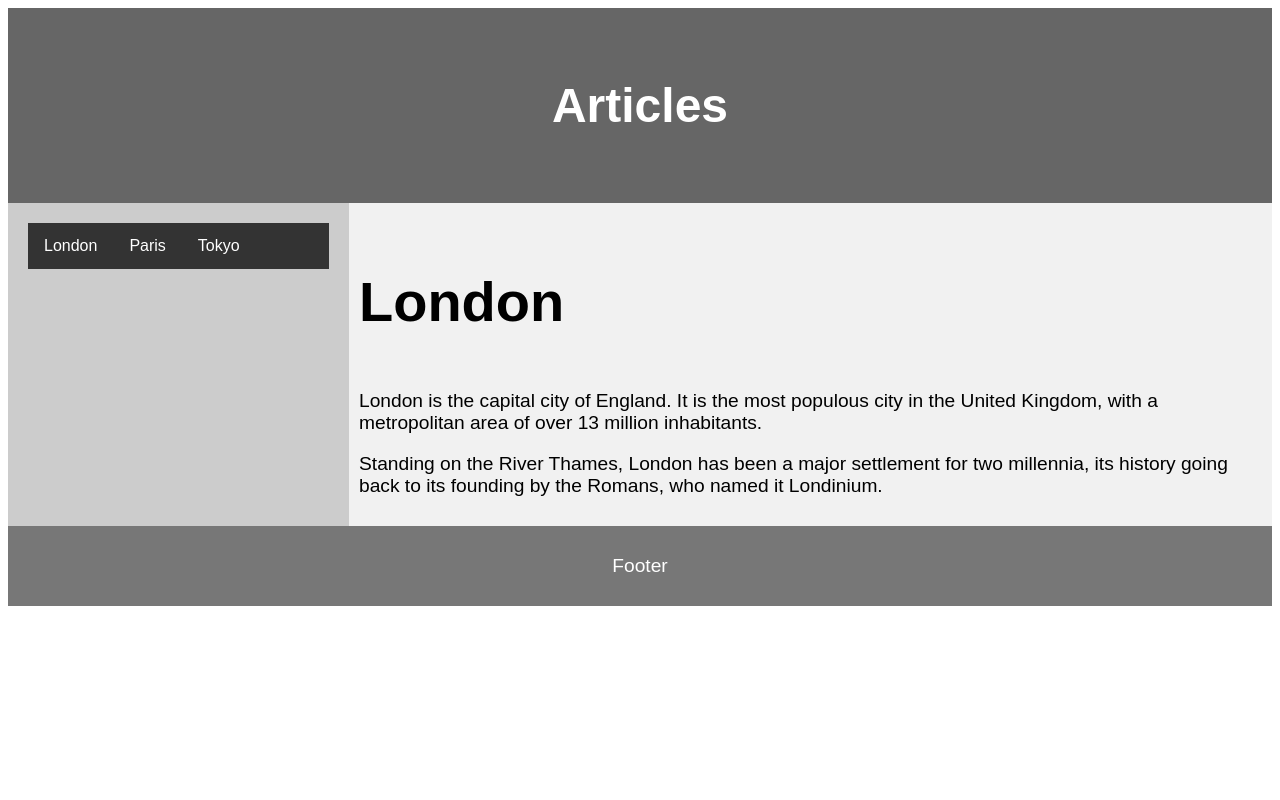
After one commit to archiewhite01/CS114_Coursework, a PHP site: page /pages/news.html in a window 1280 px wide. The commit adds this page. Run offline with PHP 8.4, Linux system fonts and the light colour scheme.

Commit message:
initial website setup

```diff
--- a/css/stylesheet.css
+++ b/css/stylesheet.css
@@ -13,31 +11,15 @@
 }
 
 /*------------------------------------------------------------------------------------------------------------------*/
-/*header css styling*/
-body {
-    margin: 10%;
-    margin-top: 5%;
-    font-size: 1rem;
-}
-
-/* Header style */
-.header {
-    height: 10rem;
-    grid-area: header;
-    font-size: 8%;
-    width: auto;
-    margin: auto;
-    padding-bottom: 10%;
-}
-
 
 /* title styles*/
 .title {
-    color: black;
     line-height: 1;
+    padding:0.5rem;
     width: auto;
+    border: 1rem;
     margin: auto;
-    padding-bottom: 1rem;
+    text-align: center;
 }
 
 
@@ -53,49 +35,42 @@ body {
     text-decoration: underline;
 }
 
-.tagline{
+.tagline {
     font-size: 1.5rem;
     font-weight: normal;
-    padding-left:1rem;
-    color: #cccccc;
+    line-height: 1;
+    padding: 0.5rem;
+    width: auto;
+    border: 1rem;
+    margin-bottom: 2rem;
+    text-align: center;
+
 }
 
-
 /* navigation bar style ---------------------------------------------------------------------------------------------*/
-.navigation {
-    font-weight: bold;
-    /*background-color: #222222;*/
+ul {
+    list-style-type: none;
+    margin: 0;
+    padding: 0;
     overflow: hidden;
-    font-size: 1.2rem;
-    line-height: 1;
-    padding-top: .75rem;
-    margin-bottom: 1rem;
+    background-color: #333;
 }
 
+li {
+    float: left;
+}
 
-.navigation a {
-    color: lightslategrey;
-    float: left;
+li a {
+    display: block;
+    color: white;
     text-align: center;
-    padding: 0.9rem 1rem;
+    padding: 14px 16px;
     text-decoration: none;
 }
 
-
-.navigation a:hover,
-.navigation a:focus {
-    text-decoration: underline;
-    color: inherit;
-}
-
-
-.navigation a.active {
-    background-color: #222222;
-    color: inherit
-}
-
-.center-header{
-    alignment: right;
+/* Change the link color to #111 (black) on hover */
+li a:hover {
+    background-color: #111;
 }
 
 /*------------------------------------------------------------------------------------------------------------------*/
@@ -105,12 +80,10 @@ body {
 
 h1{
     font-weight: bold;
-    font-size: 6rem;
-
+    font-size: 3.5rem;
 }
 
 h2{
-    color: black;
     font-weight: bold;
     font-size: 3rem;
 }
@@ -123,12 +96,19 @@ p{
     font-size: 1.2rem;
 }
 
+ul {
+    list-style-type: none;
+    margin: 0;
+    padding: 0;
+}
+
+body{
+    font-family: font;
+    font-size: 1rem;
+}
+
 /*------------------------------------------------------------------------------------------------------------------*/
-.panel {
-    padding-top: 5rem;
-    text-align: center;
-    padding-bottom: 25px;
-}
+
 
 .left-align {
     text-align: left;
@@ -313,40 +262,65 @@ td{
     background-color: #f2f2f2;
 }
 
-.table{
-    color: black;
-    alignment: left;
+* {
+    box-sizing: border-box;
 }
 
-.nav-item{
-    color: white;
-    padding-right: 2rem;
+body {
+    font-family: Arial, Helvetica, sans-serif;
 }
 
-.form{
-    padding-bottom: 2%;
+/* Style the header */
+header {
+    background-color: #666;
+    padding: 30px;
+    text-align: center;
+    font-size: 35px;
+    color: white;
 }
 
-
-
-.button2 {
-    transition: all .3s;
-    border: 1px solid #ddd;
-    padding: 8px 16px;
-    text-decoration: none;
-    border-radius: 5px;
-    font-size: 15px;
+/* Container for flexboxes */
+section {
+    display: -webkit-flex;
+    display: flex;
 }
 
-.button2:not(.active) {
-    background-color:transparent;
+/* Style the navigation menu */
+nav {
+    -webkit-flex: 1;
+    -ms-flex: 1;
+    flex: 1;
+    background: #ccc;
+    padding: 20px;
 }
 
-.active {
-    background-color: #ff4d4d;
-    color :#fff;
+/* Style the list inside the menu */
+nav ul {
+    list-style-type: none;
+    padding: 0;
 }
 
-.button2:hover:not(.active) {
-    background-color: #ddd;
+/* Style the content */
+article {
+    -webkit-flex: 3;
+    -ms-flex: 3;
+    flex: 3;
+    background-color: #f1f1f1;
+    padding: 10px;
 }
+
+/* Style the footer */
+footer {
+    background-color: #777;
+    padding: 10px;
+    text-align: center;
+    color: white;
+}
+
+/* Responsive layout - makes the menu and the content (inside the section) sit on top of each other instead of next to each other */
+@media (max-width: 600px) {
+    section {
+        -webkit-flex-direction: column;
+        flex-direction: column;
+    }
+}
--- /dev/null
+++ b/pages/news.html
@@ -0,0 +1,38 @@
+
+<html lang="en">
+<meta charset="UTF-8">
+<meta name="viewport" content="width=device-width, initial-scale=1">
+<link rel="stylesheet" href="../css/stylesheet.css">
+
+<html>
+<!--includes the header html in the page. as well as an extra subheading.-->
+<head>
+    <?php include '../html/header.html'; ?>
+</head>
+<body>
+
+<header>
+    <h2>Articles</h2>
+</header>
+
+<section>
+    <nav>
+        <ul>
+            <li><a href="#">London</a></li>
+            <li><a href="#">Paris</a></li>
+            <li><a href="#">Tokyo</a></li>
+        </ul>
+    </nav>
+
+    <article>
+        <h1>London</h1>
+        <p>London is the capital city of England. It is the most populous city in the  United Kingdom, with a metropolitan area of over 13 million inhabitants.</p>
+        <p>Standing on the River Thames, London has been a major settlement for two millennia, its history going back to its founding by the Romans, who named it Londinium.</p>
+    </article>
+</section>
+
+<footer>
+    <p>Footer</p>
+</footer>
+</body>
+</html>
```
Also changed, not shown: other parts of css/stylesheet.css (+10 -43 lines), html/header.html (+21 -15 lines), pages/index.html (deleted, +0 -41 lines), pages/index.php (added, +32 -0 lines).
